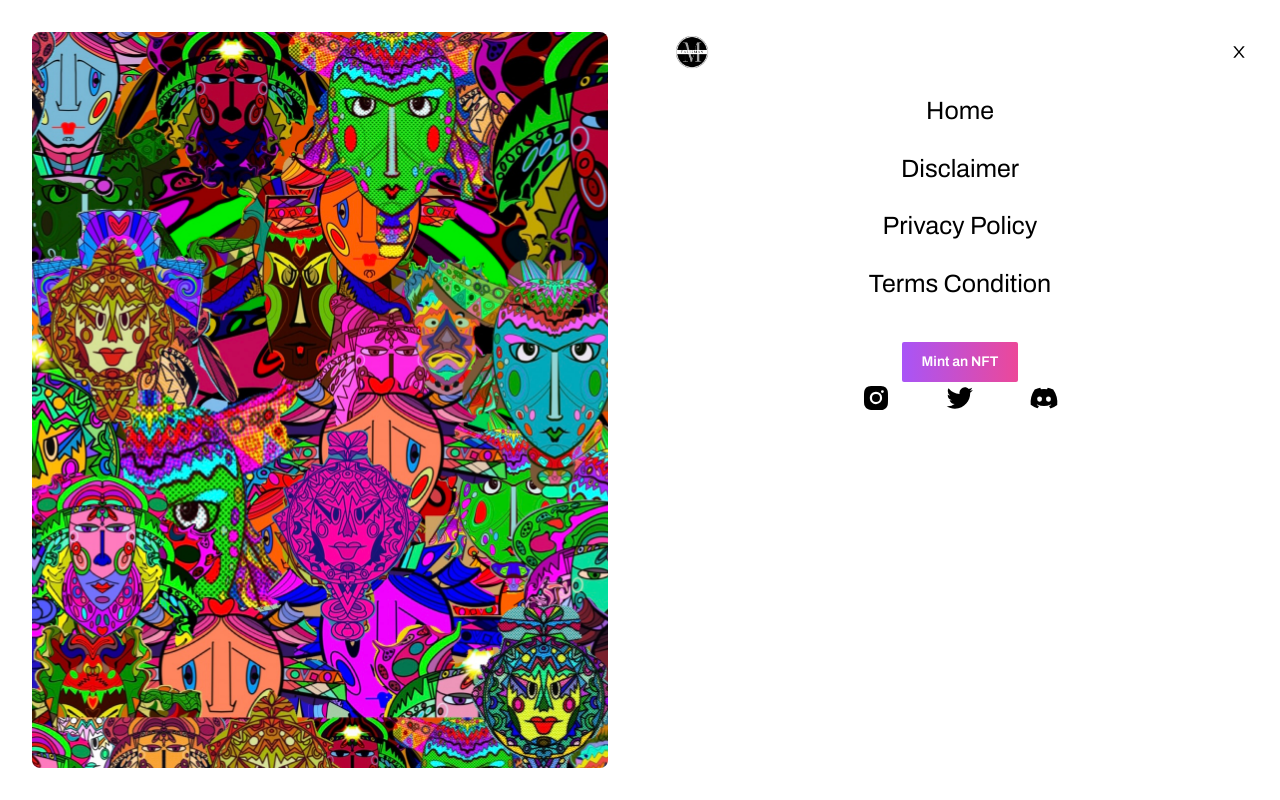
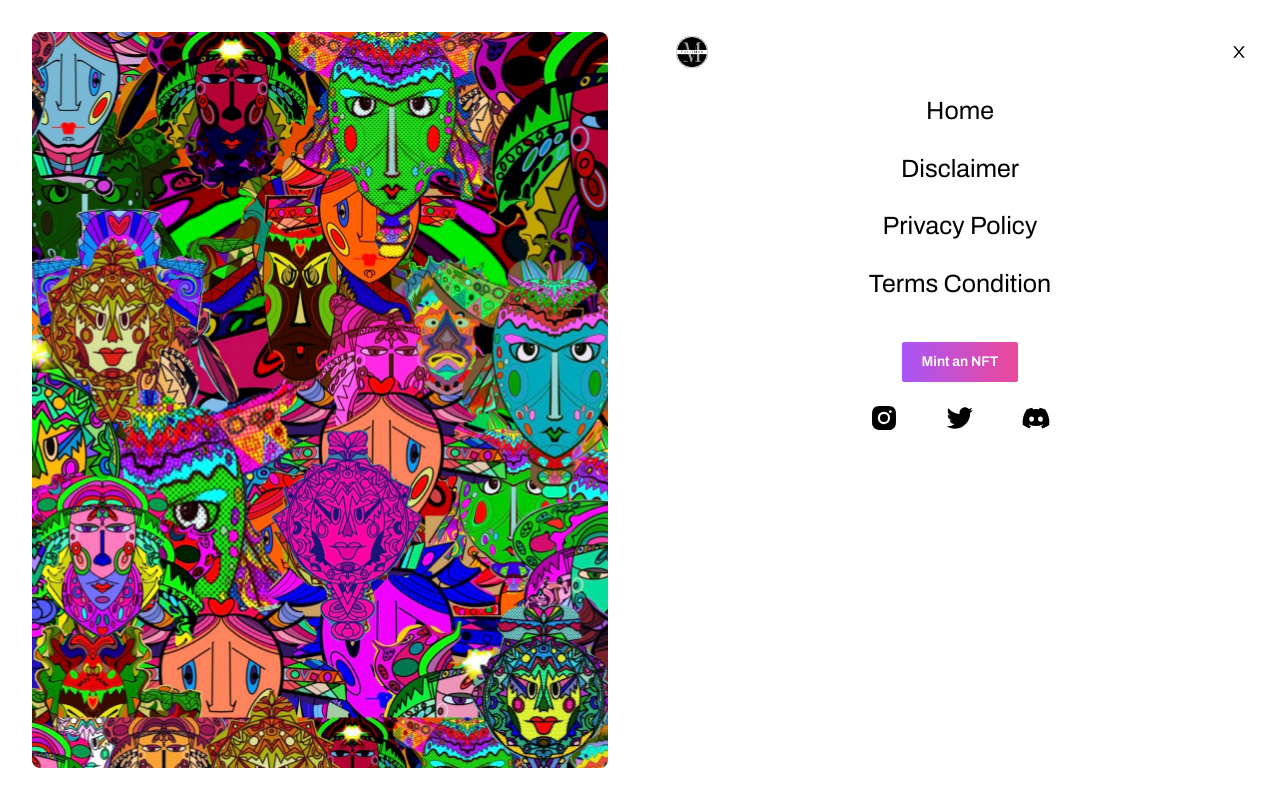
Before and after one commit to Codehash001/MaskTalisman-testnet, a Next.js app: page / in a window 1280 px wide. Both pictures are taken after a click on the icon 1219 px from the left and 45 px from the top of the page. Built offline with nearby package versions, Linux system fonts and the light colour scheme; no server answers; what @alch/alchemy-web3, @rainbow-me/rainbowkit, wagmi would draw is missing.

Commit message:
bug fixing

```diff
--- a/components/base.js
+++ b/components/base.js
@@ -44,7 +44,7 @@ const [toggleState, setToggleState] = useState(1);
     	  Mint an NFT
     	  </button>
 
-    	   <div className='flex flex-row items-center justify-between w-[200px] md:px-0'>
+    	   <div className='flex flex-row items-center justify-between w-[200px] px-2 mt-5'>
     <a target='_blank' rel="noreferrer" href='https://www.instagram.com/'><svg xmlns="http://www.w3.org/2000/svg"  className="w-8 h-8" viewBox="0 0 24 24" ><path fill="#000" d="M20.947 8.305a6.53 6.53 0 0 0-.419-2.216 4.61 4.61 0 0 0-2.633-2.633 6.606 6.606 0 0 0-2.186-.42c-.962-.043-1.267-.055-3.709-.055s-2.755 0-3.71.055a6.606 6.606 0 0 0-2.185.42 4.607 4.607 0 0 0-2.633 2.633 6.554 6.554 0 0 0-.419 2.185c-.043.963-.056 1.268-.056 3.71s0 2.754.056 3.71c.015.748.156 1.486.419 2.187a4.61 4.61 0 0 0 2.634 2.632 6.584 6.584 0 0 0 2.185.45c.963.043 1.268.056 3.71.056s2.755 0 3.71-.056a6.59 6.59 0 0 0 2.186-.419 4.615 4.615 0 0 0 2.633-2.633c.263-.7.404-1.438.419-2.187.043-.962.056-1.267.056-3.71-.002-2.442-.002-2.752-.058-3.709zm-8.953 8.297c-2.554 0-4.623-2.069-4.623-4.623s2.069-4.623 4.623-4.623a4.623 4.623 0 0 1 0 9.246zm4.807-8.339a1.077 1.077 0 0 1-1.078-1.078 1.077 1.077 0 1 1 2.155 0c0 .596-.482 1.078-1.077 1.078z"></path><circle cx="11.994" cy="11.979" r="3.003" fill="#000"></circle></svg></a>
     <a target='_blank' rel="noreferrer" href='https://discord.gg/'><svg xmlns="http://www.w3.org/2000/svg"  className="w-8 h-8" viewBox="0 0 24 24" ><path fill="#000" d="M19.633 7.997c.013.175.013.349.013.523 0 5.325-4.053 11.461-11.46 11.461-2.282 0-4.402-.661-6.186-1.809.324.037.636.05.973.05a8.07 8.07 0 0 0 5.001-1.721 4.036 4.036 0 0 1-3.767-2.793c.249.037.499.062.761.062.361 0 .724-.05 1.061-.137a4.027 4.027 0 0 1-3.23-3.953v-.05c.537.299 1.16.486 1.82.511a4.022 4.022 0 0 1-1.796-3.354c0-.748.199-1.434.548-2.032a11.457 11.457 0 0 0 8.306 4.215c-.062-.3-.1-.611-.1-.923a4.026 4.026 0 0 1 4.028-4.028c1.16 0 2.207.486 2.943 1.272a7.957 7.957 0 0 0 2.556-.973 4.02 4.02 0 0 1-1.771 2.22 8.073 8.073 0 0 0 2.319-.624 8.645 8.645 0 0 1-2.019 2.083z"></path></svg></a>
     <a target='_blank' rel="noreferrer" href='https://twitter.com/'><svg xmlns="http://www.w3.org/2000/svg"  className="w-8 h-8" viewBox="0 0 24 24" ><path fill="#000" d="M14.82 4.26a10.14 10.14 0 0 0-.53 1.1 14.66 14.66 0 0 0-4.58 0 10.14 10.14 0 0 0-.53-1.1 16 16 0 0 0-4.13 1.3 17.33 17.33 0 0 0-3 11.59 16.6 16.6 0 0 0 5.07 2.59A12.89 12.89 0 0 0 8.23 18a9.65 9.65 0 0 1-1.71-.83 3.39 3.39 0 0 0 .42-.33 11.66 11.66 0 0 0 10.12 0q.21.18.42.33a10.84 10.84 0 0 1-1.71.84 12.41 12.41 0 0 0 1.08 1.78 16.44 16.44 0 0 0 5.06-2.59 17.22 17.22 0 0 0-3-11.59 16.09 16.09 0 0 0-4.09-1.35zM8.68 14.81a1.94 1.94 0 0 1-1.8-2 1.93 1.93 0 0 1 1.8-2 1.93 1.93 0 0 1 1.8 2 1.93 1.93 0 0 1-1.8 2zm6.64 0a1.94 1.94 0 0 1-1.8-2 1.93 1.93 0 0 1 1.8-2 1.92 1.92 0 0 1 1.8 2 1.92 1.92 0 0 1-1.8 2z"></path></svg></a>
```
